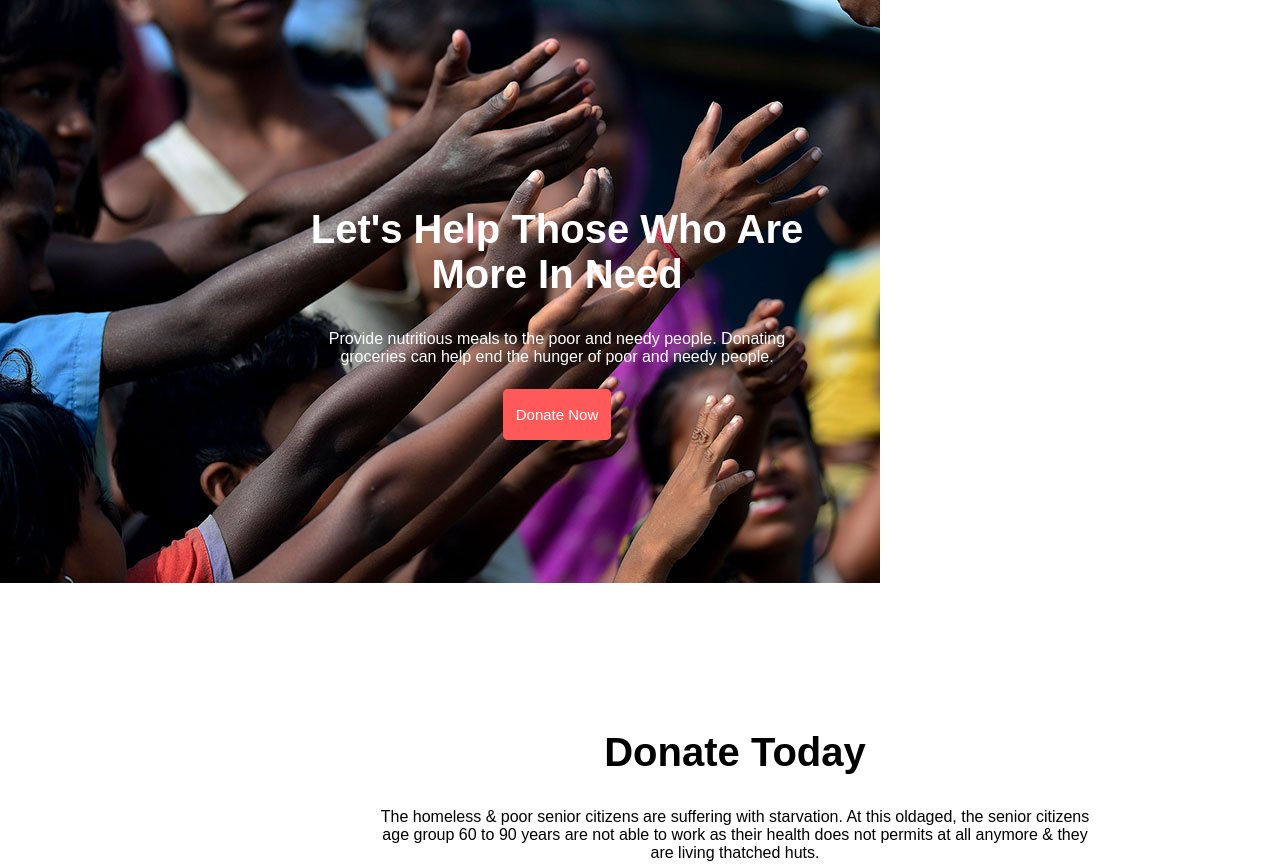
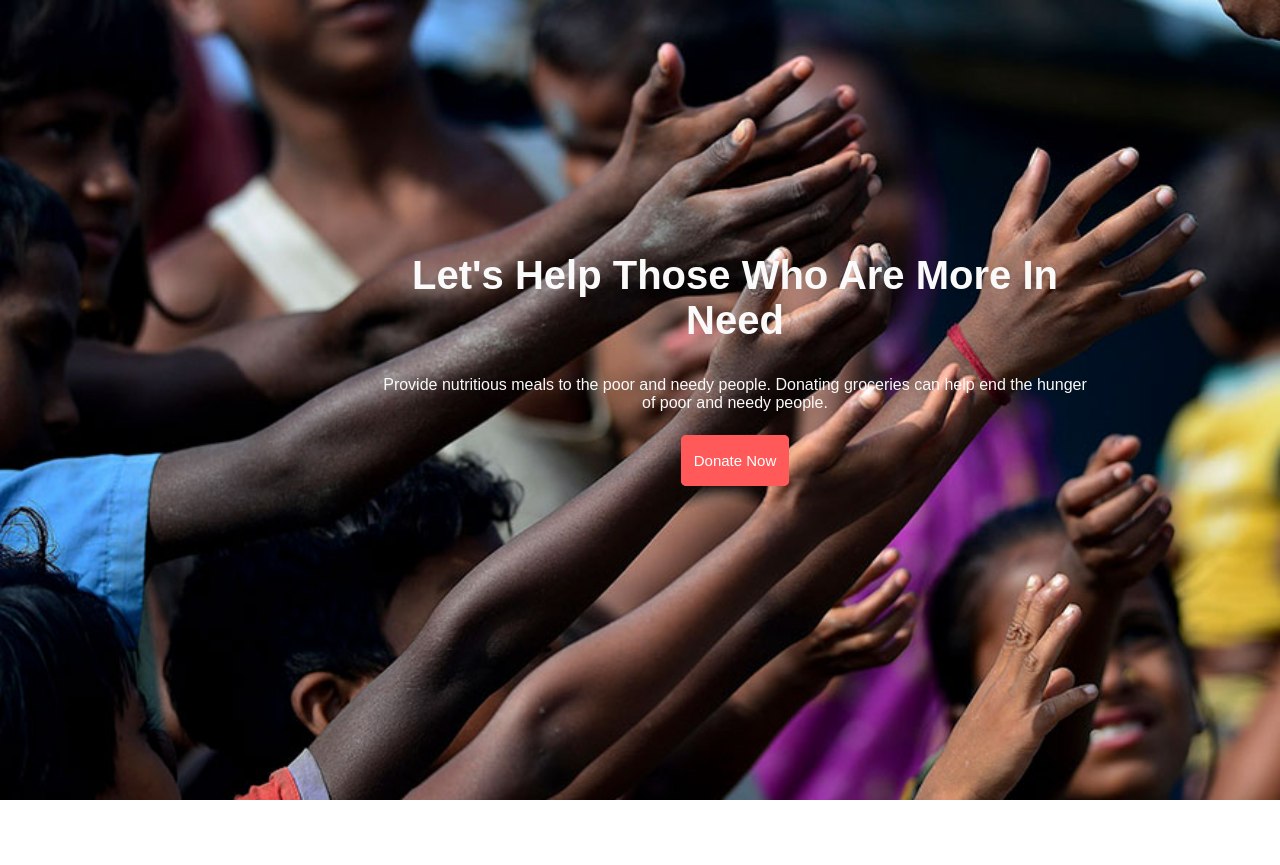
Before and after one commit to Sohrab193/Personal-website-repo, a plain HTML site: page index.html in a window 1280 px wide. Shown: the top 865 px of the page. Drawn offline with Linux system fonts and the light colour scheme; a web font is replaced by a local one.

Commit message:
third commit

```diff
--- a/style.css
+++ b/style.css
@@ -1,15 +1,24 @@
+/* * {
+    margin: 0;
+    padding: 0;
+    box-sizing: border-box;
+    font-family: 'Exo', sans-serif;
+} */
+
+
 body {
-
+    margin: 0;
+    padding: 0;
+    box-sizing: border-box;
     font-family: 'Exo', sans-serif;
-    margin: 0px;
 }
 
 .head-part {
     background-image: url(images/donation13.jpg);
     background-repeat: no-repeat;
-    width: 1300px;
-    height: 600px;
-
+    width: 100%;
+    height: 100vh;
+    background-size: cover;
 }
 
 h1 {
@@ -18,10 +27,13 @@ h1 {
 }
 
 .head {
+    color: #FAFAFA;
+    width: 720px;
     text-align: center;
-    color: white;
-    padding: 174px 307px;
-    width: 500px;
+    padding-top: 220px;
+    margin-left: 375px;
+    margin-right: 374px;
+    margin-bottom: 50px;
 }
 
 .para {
```
